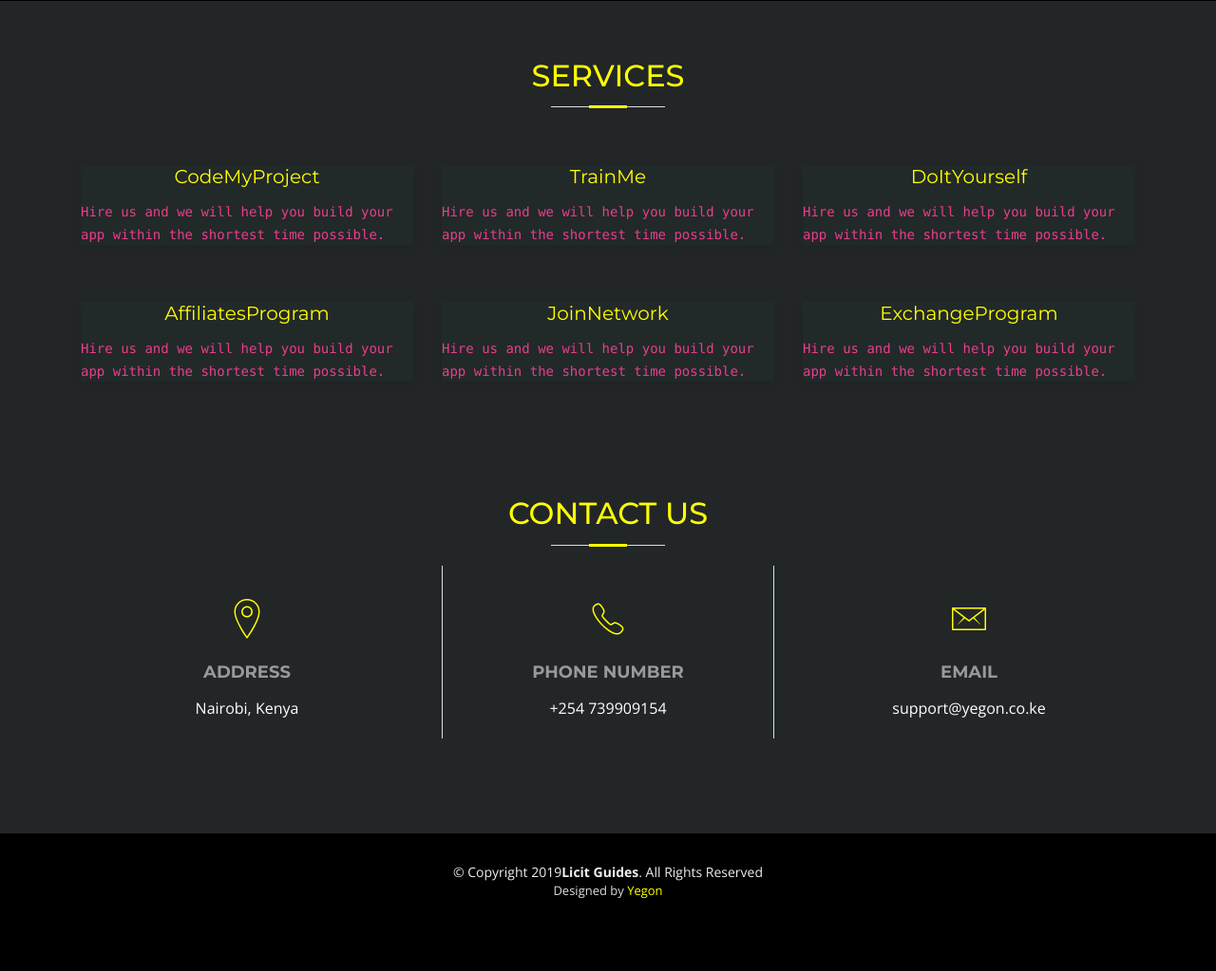
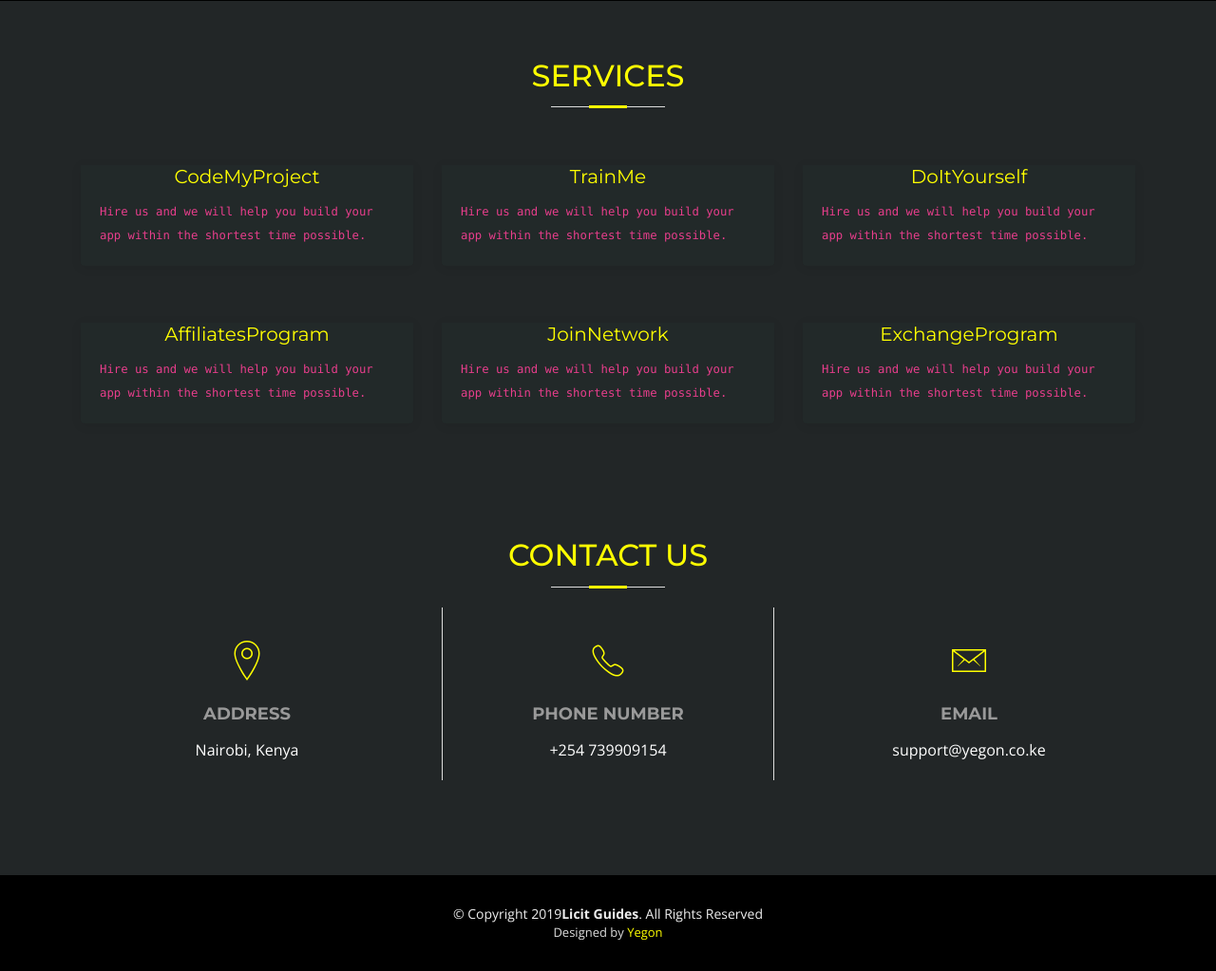
Before and after one commit to yegonke/Cookbook, a Django app: page / in a window 1280 px wide. Shown: the part 799-1822 px from the top of the page at 95% size. Before the commit the page ends 1746 px from the top, so only its background shows below. Run offline with Django 3.2, Linux system fonts and the light colour scheme; some libraries are stand-ins or nearby versions; some web fonts are replaced.

Commit message:
improve licitguides.xyz

```diff
--- a/templates/index.html
+++ b/templates/index.html
@@ -172,7 +172,7 @@
             <div class="about-col">
 
                <h2 class="title"><a href="http://www.licitguides.xyz/codeforme/">CodeMyProject</a></h2>
-            <code>Hire us and we will help you build your app within the shortest time possible.</code>
+            <p class="description"><code>Hire us and we will help you build your app within the shortest time possible.</code></p>
             </div>
           </div>
 
@@ -180,7 +180,7 @@
             <div class="about-col">
 
               <h2 class="title"><a href="http://www.licitguides.xyz/trainme/">TrainMe</a></h2>
-            <code>Hire us and we will help you build your app within the shortest time possible.</code>
+            <p class="description"><code>Hire us and we will help you build your app within the shortest time possible.</code></p>
             </div>
           </div>
 
@@ -188,32 +188,32 @@
             <div class="about-col">
 
              <h2 class="title"><a href="http://www.licitguides.xyz/guideme/">DoItYourself</a></h2>
-            <code>Hire us and we will help you build your app within the shortest time possible.</code>
-            </div>
+            <p class="description"><code>Hire us and we will help you build your app within the shortest time possible.</code></p>
+          </div>
           </div>
 
           <div class="col-md-4 wow fadeInUp">
             <div class="about-col">
 
                <h2 class="title"><a href="http://www.licitguides.xyz/codeforme/">AffiliatesProgram</a></h2>
-            <code>Hire us and we will help you build your app within the shortest time possible.</code>
-            </div>
+            <p class="description"><code>Hire us and we will help you build your app within the shortest time possible.</code></p>
+          </div>
           </div>
 
           <div class="col-md-4 wow fadeInUp" data-wow-delay="0.1s">
             <div class="about-col">
 
               <h2 class="title"><a href="http://www.licitguides.xyz/trainme/">JoinNetwork</a></h2>
-            <code>Hire us and we will help you build your app within the shortest time possible.</code>
-            </div>
+            <p class="description"><code>Hire us and we will help you build your app within the shortest time possible.</code></p>
+          </div>
           </div>
 
           <div class="col-md-4 wow fadeInUp" data-wow-delay="0.1s">
             <div class="about-col">
 
               <h2 class="title"><a href="http://www.licitguides.xyz/trainme/">ExchangeProgram</a></h2>
-            <code>Hire us and we will help you build your app within the shortest time possible.</code>
-            </div>
+            <p class="description"><code>Hire us and we will help you build your app within the shortest time possible.</code></p>
+          </div>
           </div>
 
         </div>
```
